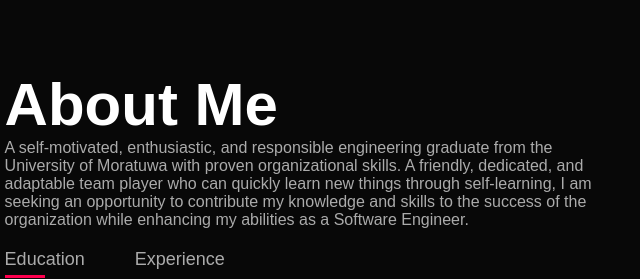
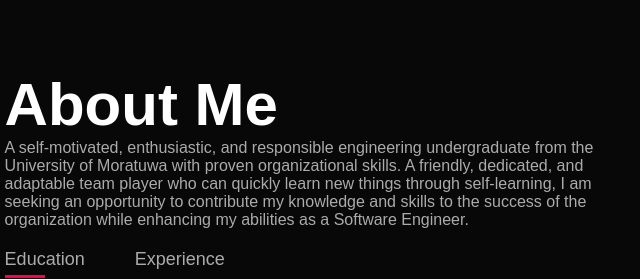
Before and after one commit to Chaga-Kariyawasam/personal-portfolio, a plain HTML site: page index.html in a window 1280 px wide. Shown: the part 820-1099 px from the top of the page, 533-1173 px from the left. Drawn offline with Linux system fonts and the light colour scheme.

Commit message:
Update index.html

```diff
--- a/index.html
+++ b/index.html
@@ -43,7 +43,7 @@
             <h1 class="sub-title">About Me</h1>
             <p>
               A self-motivated, enthusiastic, and responsible engineering
-              graduate from the University of Moratuwa with proven
+              undergraduate from the University of Moratuwa with proven
               organizational skills. A friendly, dedicated, and adaptable team
               player who can quickly learn new things through self-learning, I
               am seeking an opportunity to contribute my knowledge and skills to
```
